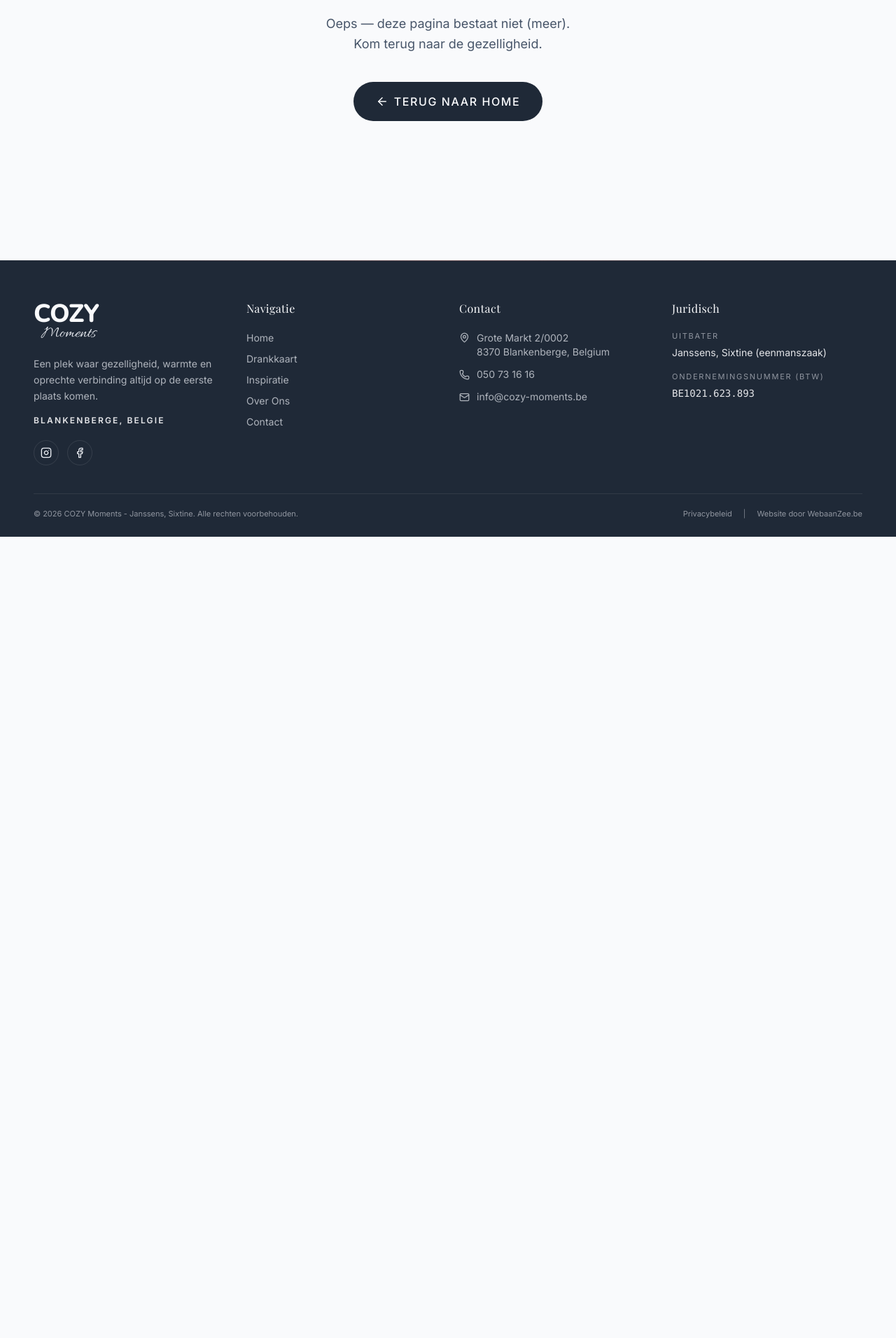
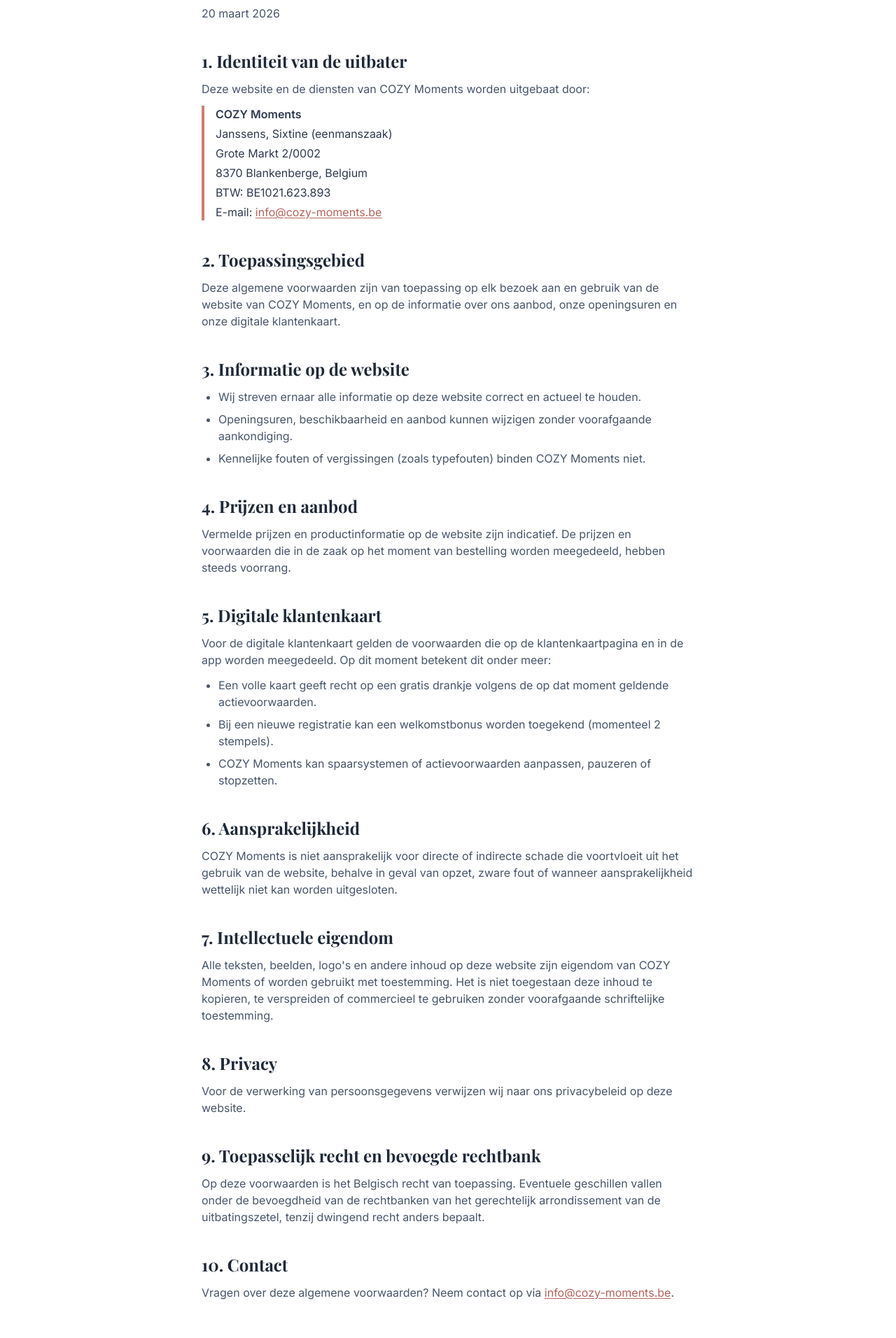
Before and after one commit to kevinb42O/cozy-moments-website, a React (Vite) app: page /voorwaarden in a window 1280 px wide. Shown: the part 428-2340 px from the top of the page at 70% size. Before the commit the page ends 1195 px from the top, so only its background shows below. Built offline with nearby package versions, Linux system fonts and the light colour scheme; a web font is replaced by a local one.

Commit message:
Add terms page and footer legal link

```diff
--- a/src/App.tsx
+++ b/src/App.tsx
@@ -22,6 +22,7 @@
 const Info = lazy(() => import('./pages/Info'));
 const Loyalty = lazy(() => import('./pages/Loyalty'));
 const Privacy = lazy(() => import('./pages/Privacy'));
+const Terms = lazy(() => import('./pages/Terms'));
 const NotFound = lazy(() => import('./pages/NotFound'));
 
 const LoadingFallback = () => (
@@ -44,6 +45,7 @@
             <Route path="/info" element={<Info />} />
             <Route path="/klantenkaart" element={<Loyalty />} />
             <Route path="/privacy" element={<Privacy />} />
+            <Route path="/voorwaarden" element={<Terms />} />
             <Route path="*" element={<NotFound />} />
           </Routes>
         </Suspense>
--- a/src/components/Footer.tsx
+++ b/src/components/Footer.tsx
@@ -117,6 +117,8 @@
           <div className="flex items-center gap-4">
             <Link to="/privacy" className="hover:text-gold-500 transition-colors">Privacybeleid</Link>
             <span aria-hidden="true" className="text-latte-200/45">|</span>
+            <Link to="/voorwaarden" className="hover:text-gold-500 transition-colors">Algemene voorwaarden</Link>
+            <span aria-hidden="true" className="text-latte-200/45">|</span>
             <a
               href="https://www.webaanzee.be"
               target="_blank"
--- /dev/null
+++ b/src/pages/Terms.tsx
@@ -0,0 +1,139 @@
+import { motion } from 'motion/react';
+import SEO from '../components/SEO';
+import PageHero from '../components/PageHero';
+import { CONTACT_EMAIL, ADDRESS_LINE_1, ADDRESS_LINE_2 } from '../constants';
+
+const Terms = () => {
+  return (
+    <motion.div
+      initial={{ opacity: 0 }}
+      animate={{ opacity: 1 }}
+      exit={{ opacity: 0 }}
+      transition={{ duration: 0.5 }}
+    >
+      <SEO
+        title="Algemene Voorwaarden | COZY Moments Blankenberge"
+        description="Lees de algemene voorwaarden voor het gebruik van de website en diensten van COZY Moments in Blankenberge."
+        canonical="https://cozy-moments.be/voorwaarden"
+      />
+      <PageHero
+        title="Algemene Voorwaarden"
+        subtitle="Duidelijke Afspraken"
+        description="Deze voorwaarden gelden voor het gebruik van onze website en onze dienstverlening in de zaak."
+        imageSrc="https://images.unsplash.com/photo-1495474472287-4d71bcdd2085?ixlib=rb-4.0.3&auto=format&fit=crop&w=2000&q=80"
+      />
+
+      <section className="py-24 bg-white relative z-20 -mt-20 rounded-t-[3rem]">
+        <div className="max-w-3xl mx-auto px-4 sm:px-6 lg:px-8">
+          <div className="prose prose-lg max-w-none font-sans text-coffee-700 space-y-10">
+            <div>
+              <p className="text-sm text-coffee-400 uppercase tracking-widest font-bold mb-1">Laatst bijgewerkt</p>
+              <p className="text-coffee-700">20 maart 2026</p>
+            </div>
+
+            <div>
+              <h2 className="font-rounded font-extrabold text-2xl text-coffee-900 mb-3">1. Identiteit van de uitbater</h2>
+              <p>Deze website en de diensten van COZY Moments worden uitgebaat door:</p>
+              <div className="mt-3 pl-4 border-l-4 border-gold-500 space-y-1 text-coffee-800">
+                <p className="font-semibold">COZY Moments</p>
+                <p>Janssens, Sixtine (eenmanszaak)</p>
+                <p>{ADDRESS_LINE_1}</p>
+                <p>{ADDRESS_LINE_2}</p>
+                <p>BTW: BE1021.623.893</p>
+                <p>
+                  E-mail:{' '}
+                  <a href={`mailto:${CONTACT_EMAIL}`} className="text-gold-600 hover:text-gold-700 underline underline-offset-2">
+                    {CONTACT_EMAIL}
+                  </a>
+                </p>
+              </div>
+            </div>
+
+            <div>
+              <h2 className="font-rounded font-extrabold text-2xl text-coffee-900 mb-3">2. Toepassingsgebied</h2>
+              <p>
+                Deze algemene voorwaarden zijn van toepassing op elk bezoek aan en gebruik van de website van COZY Moments,
+                en op de informatie over ons aanbod, onze openingsuren en onze digitale klantenkaart.
+              </p>
+            </div>
+
+            <div>
+              <h2 className="font-rounded font-extrabold text-2xl text-coffee-900 mb-3">3. Informatie op de website</h2>
+              <ul className="list-disc pl-6 mt-3 space-y-2">
+                <li>Wij streven ernaar alle informatie op deze website correct en actueel te houden.</li>
+                <li>Openingsuren, beschikbaarheid en aanbod kunnen wijzigen zonder voorafgaande aankondiging.</li>
+                <li>Kennelijke fouten of vergissingen (zoals typefouten) binden COZY Moments niet.</li>
+              </ul>
+            </div>
+
+            <div>
+              <h2 className="font-rounded font-extrabold text-2xl text-coffee-900 mb-3">4. Prijzen en aanbod</h2>
+              <p>
+                Vermelde prijzen en productinformatie op de website zijn indicatief. De prijzen en voorwaarden die in de zaak
+                op het moment van bestelling worden meegedeeld, hebben steeds voorrang.
+              </p>
+            </div>
+
+            <div>
+              <h2 className="font-rounded font-extrabold text-2xl text-coffee-900 mb-3">5. Digitale klantenkaart</h2>
+              <p>
+                Voor de digitale klantenkaart gelden de voorwaarden die op de klantenkaartpagina en in de app worden
+                meegedeeld. Op dit moment betekent dit onder meer:
+              </p>
+              <ul className="list-disc pl-6 mt-3 space-y-2">
+                <li>Een volle kaart geeft recht op een gratis drankje volgens de op dat moment geldende actievoorwaarden.</li>
+                <li>Bij een nieuwe registratie kan een welkomstbonus worden toegekend (momenteel 2 stempels).</li>
+                <li>COZY Moments kan spaarsystemen of actievoorwaarden aanpassen, pauzeren of stopzetten.</li>
+              </ul>
+            </div>
+
+            <div>
+              <h2 className="font-rounded font-extrabold text-2xl text-coffee-900 mb-3">6. Aansprakelijkheid</h2>
+              <p>
+                COZY Moments is niet aansprakelijk voor directe of indirecte schade die voortvloeit uit het gebruik van de
+                website, behalve in geval van opzet, zware fout of wanneer aansprakelijkheid wettelijk niet kan worden uitgesloten.
+              </p>
+            </div>
+
+            <div>
+              <h2 className="font-rounded font-extrabold text-2xl text-coffee-900 mb-3">7. Intellectuele eigendom</h2>
+              <p>
+                Alle teksten, beelden, logo&apos;s en andere inhoud op deze website zijn eigendom van COZY Moments of worden
+                gebruikt met toestemming. Het is niet toegestaan deze inhoud te kopieren, te verspreiden of commercieel te
+                gebruiken zonder voorafgaande schriftelijke toestemming.
+              </p>
+            </div>
+
+            <div>
+              <h2 className="font-rounded font-extrabold text-2xl text-coffee-900 mb-3">8. Privacy</h2>
+              <p>
+                Voor de verwerking van persoonsgegevens verwijzen wij naar ons privacybeleid op deze website.
+              </p>
+            </div>
+
+            <div>
+              <h2 className="font-rounded font-extrabold text-2xl text-coffee-900 mb-3">9. Toepasselijk recht en bevoegde rechtbank</h2>
+              <p>
+                Op deze voorwaarden is het Belgisch recht van toepassing. Eventuele geschillen vallen onder de bevoegdheid van
+                de rechtbanken van het gerechtelijk arrondissement van de uitbatingszetel, tenzij dwingend recht anders bepaalt.
+              </p>
+            </div>
+
+            <div>
+              <h2 className="font-rounded font-extrabold text-2xl text-coffee-900 mb-3">10. Contact</h2>
+              <p>
+                Vragen over deze algemene voorwaarden? Neem contact op via{' '}
+                <a href={`mailto:${CONTACT_EMAIL}`} className="text-gold-600 hover:text-gold-700 underline underline-offset-2">
+                  {CONTACT_EMAIL}
+                </a>
+                .
+              </p>
+            </div>
+          </div>
+        </div>
+      </section>
+    </motion.div>
+  );
+};
+
+export default Terms;
```
Also changed, not shown: 1 other file (tests, documents, lock files or other folders).
